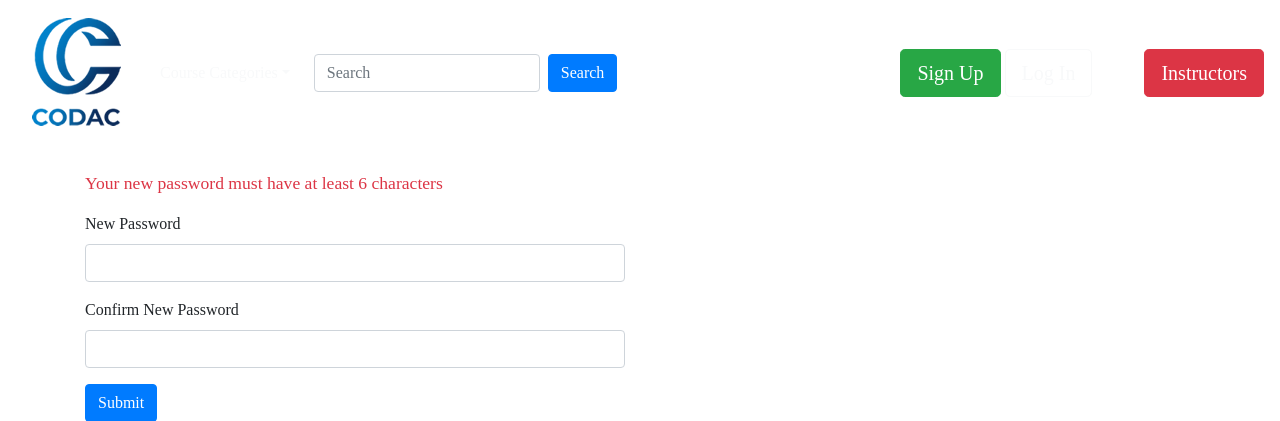
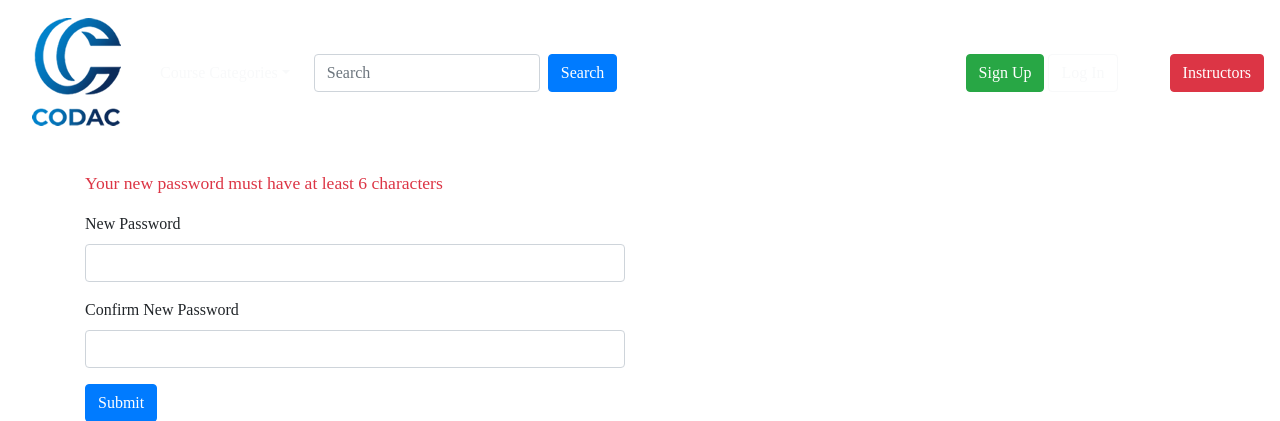
Before and after one commit to leeCodes-bit/codac.ng, a CodeIgniter app: page /database/index.php/app/resetPasswordAction in a window 1280 px wide. Shown: the top 421 px of the page. Run offline with CodeIgniter, Linux system fonts and the light colour scheme; some libraries are stand-ins or nearby versions.

Commit message:
navigation header modified

```diff
--- a/application/views/fragments/std_offline_header.php
+++ b/application/views/fragments/std_offline_header.php
@@ -28,13 +28,13 @@
         </form>
         <div class="auth ml-auto">
             <a href="#?role=student">
-                <button class="btn btn-lg btn-success" data-id="student" data-target="#signupModal" data-toggle="modal">Sign Up</button>
+                <button class="btn btn-md btn-success" data-id="student" data-target="#signupModal" data-toggle="modal">Sign Up</button>
             </a>
             <a href="#?role=student">
-                <button class="btn btn-lg btn-outline-light" data-target="#loginModal" data-toggle="modal">Log In</button>
+                <button class="btn btn-md btn-outline-light" data-target="#loginModal" data-toggle="modal">Log In</button>
             </a>
             <a href="<?php echo base_url(); ?>tutors" class="ml-lg-5">
-                <button class="btn btn-lg btn-danger">Instructors</button>
+                <button class="btn btn-md btn-danger">Instructors</button>
             </a>
         </div>
     </div>
--- a/application/views/fragments/std_online_header.php
+++ b/application/views/fragments/std_online_header.php
@@ -28,13 +28,13 @@
         </form>
         <div class="auth ml-auto">
             <a href="<?php echo base_url(); ?>studentdashboard">
-                <button class="btn btn-lg btn-success" data-id="student">My Dashboard</button>
+                <button class="btn btn-md btn-success" data-id="student">My Dashboard</button>
             </a>
             <a href="<?php echo base_url(); ?>studentProfile">
-                <button class="btn btn-lg btn-outline-light">My Profile</button>
+                <button class="btn btn-md btn-outline-light">My Profile</button>
             </a>
             <a href="<?php echo base_url(); ?>tutors" class=" ml-lg-5">
-                <button class="btn btn-lg btn-danger">Instructors</button>
+                <button class="btn btn-md btn-danger">Instructors</button>
             </a>
         </div>
     </div>
```
